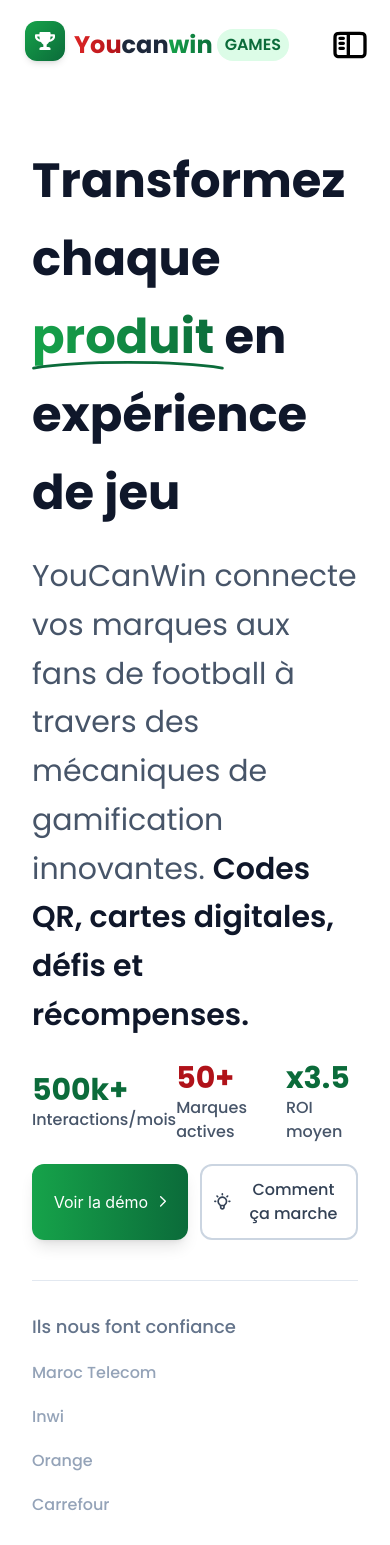
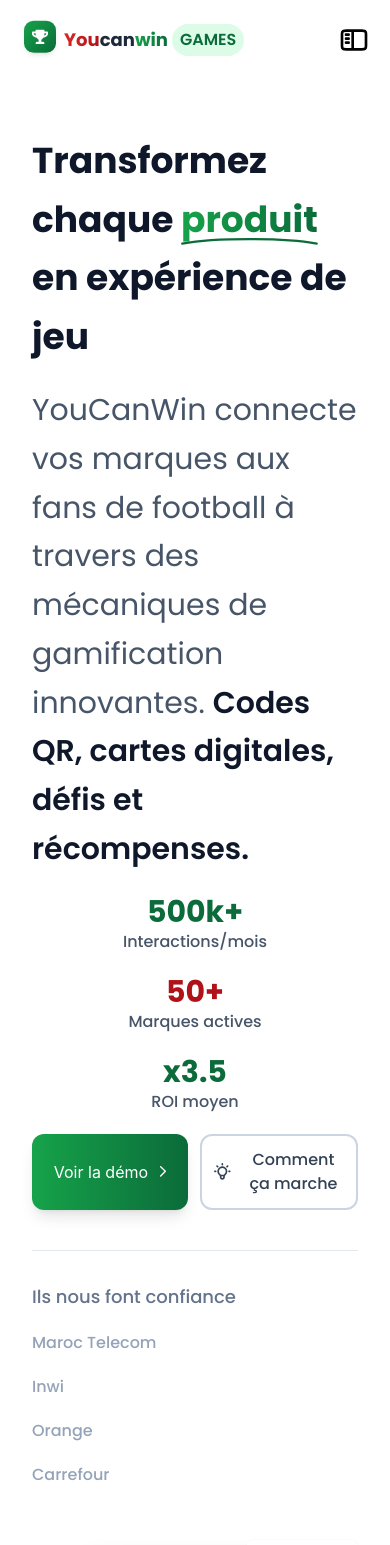
Before and after one commit to LatestPhysx/Challenge-VOID, a React (Vite) app: page / in a window 390 px wide. Shown: the top 1545 px of the page. Built offline with nearby package versions, Linux system fonts and the light colour scheme.

Commit message:
Fixed Layout Problems

```diff
--- a/src/Components/ContactSection/ContactSection.tsx
+++ b/src/Components/ContactSection/ContactSection.tsx
@@ -5,12 +5,12 @@
 
 const ContactSection = () => {
     return (
-        <motion.div initial={{ x: 300 }} viewport={{ once: true }} transition={{ duration: 0.7, delay: 0.4, ease: "backInOut" }} animate={{ x: 0 }} className='w-full py-24 px-16 flex flex-col gap-5 items-center text-center justify-center bg-[linear-gradient(90deg,#DC2626_0%,#B01219_100%)]'>
+        <motion.div initial={{ x: 300 }} viewport={{ once: true }} transition={{ duration: 0.7, delay: 0.4, ease: "backInOut" }} animate={{ x: 0 }} className='w-full py-24 px-10 sm:px-16 flex flex-col gap-5 items-center text-center justify-center bg-[linear-gradient(90deg,#DC2626_0%,#B01219_100%)]'>
             <span className='text-5xl poppins-bold text-white'>Prêt à transformer votre marketing ?</span>
             <span className='text-xl text-[#FEF2F2] poppins-regular'>Rejoignez les marques qui engagent leurs fans avec YouCanWin</span>
-            <div className='flex flex-col lg:flex-row mx-auto w-full p-1 grid-cols-2 gap-2 items-center justify-center'>
-                <button className='py-4 px-8 flex gap-3 items-center justify-center bg-white rounded-lg text-[#B01219] poppins-medium'><img src={RedCalendar} alt="" /> Planifier une démo gratuite</button>
-                <button className='py-4 h-full w-fit px-8 flex gap-3 items-center justify-center bg-white/10 border-2 border-white/30 rounded-lg text-[#B01219] poppins-medium text-white'><img src={WhiteMail} alt="" /> Nous contacter</button>
+            <div className='flex flex-col sm:flex-row mx-auto w-full p-1 grid-cols-2 gap-2 items-center justify-center'>
+                <button className='py-4 px-8 w-full sm:w-fit flex gap-3 items-center justify-center bg-white rounded-lg text-[#B01219] poppins-medium'><img src={RedCalendar} alt="" /> Planifier une démo gratuite</button>
+                <button className='py-4 h-full sm:w-fit px-8 flex gap-3 items-center justify-center bg-white/10 border-2 border-white/30 rounded-lg text-[#B01219] w-full poppins-medium text-white'><img src={WhiteMail} alt="" /> Nous contacter</button>
             </div>
         </motion.div>
     )
--- a/src/Components/Footer/Footer.tsx
+++ b/src/Components/Footer/Footer.tsx
@@ -49,8 +49,8 @@
                 <span className='flex items-end md:justify-center'>
                     <div className='py-2 px-6 flex flex-row gap-2 items-center justify-center bg-[#F0FDF4] border border-[#BBF7D0] rounded-lg text-[#0B6B3A] poppins-medium'><img src={GreenShield} alt="" /> Site conforme CNDP Maroc</div>
                 </span>
-                <span className='flex whitespace-normal wrap-break-word items-start md:justify-center text-[#475569] poppins-regular'>
-                    Un service de&nbsp;<span className='text-[#0B6B3A] poppins-semibold'>Agency.Africa</span>&nbsp;—&nbsp;<a target='_blank' href="http://games.agency.africa">games.agency.africa</a>
+                <span className=' whitespace-normal wrap-break-word items-start md:justify-center text-[#475569] poppins-regular'>
+                    Un service de&nbsp;<span className='text-[#0B6B3A] wrap-break-word  poppins-semibold'>Agency.Africa</span>&nbsp;—&nbsp;<a className='whitespace-normal wrap-break-word' target='_blank' href="http://games.agency.africa">games.agency.africa</a>
                 </span>
             </div>
         </motion.div>
--- a/src/Components/Navbar/Navbar.tsx
+++ b/src/Components/Navbar/Navbar.tsx
@@ -44,8 +44,8 @@
         </motion.nav>
         <motion.nav initial={{ y: -100 }} transition={{ duration: 0.7, delay: 0.4, ease: "backInOut" }} animate={{ y: 0 }} className='flex w-full lg:hidden p-5 relative'>
             <div className='flex flex-row justify-center items-center gap-1'>
-                <img src={Icon} alt="" />
-                <span className='poppins-bold text-2xl'>
+                <img className='w-10' src={Icon} alt="" />
+                <span className='poppins-bold text-lg sm:text-2xl'>
                     <span className='bg-[linear-gradient(90deg,_#DC2626_0%,_#B01219_100%)] bg-clip-text text-transparent'>You</span>
                     <span className='text-[#1E293B]'>can</span>
                     <span className='bg-[linear-gradient(90deg,_#16A34A_0%,_#0B6B3A_100%)] bg-clip-text text-transparent'>win</span>
@@ -53,11 +53,11 @@
                 <div className='px-2 py-1 uppercase text-[#0B6B3A] poppins-semibold bg-[#DCFCE7] rounded-full'>games</div>
             </div>
             <div className='flex-1'></div>
-            <button className='hover:cursor-pointer' onClick={() => setSidebarActive(true)}><img className='w-10' src={SidebarIcon} alt="" /></button>
+            <button className='hover:cursor-pointer' onClick={() => setSidebarActive(true)}><img className='w-8 sm:w-10' src={SidebarIcon} alt="" /></button>
             <div className={`${sidebarActive ? "opacity-100" : "opacity-0 pointer-events-none"} fixed top-0 left-0 z-20 w-screen h-screen bg-gray-500/50`}>
                 <div className={`flex ease-in-out transform z-20 ${sidebarActive ? "translate-x-0" : "translate-x-full"} duration-700 flex-col fixed w-2/3 h-full top-0 right-0 bg-white items-center justify-center`}>
                     <button className='hover:cursor-pointer' onClick={() => setSidebarActive(false)} className='py-2 px-4 poppins-bold absolute top-4 right-0 -translate-x-1/3 text-white'><img className='w-10' src={CloseIcon} alt="" /></button>
-                    <div className='flex flex-col justify-center items-center text-md capitalize content-center poppins-medium gap-10 w-full'>
+                    <div className='flex p-5 flex-col justify-center items-center text-md capitalize content-center poppins-medium gap-10 w-full'>
                         <button className='capitalize hover:cursor-pointer'>nos offres</button>
                         <button className='capitalize hover:cursor-pointer'>nos jeux</button>
                         <button className='capitalize hover:cursor-pointer'>album 2025</button>
--- a/src/Components/ParcourSection/ParcourSection.tsx
+++ b/src/Components/ParcourSection/ParcourSection.tsx
@@ -37,12 +37,12 @@
     ]
 
   return (
-    <motion.div initial={{ y: 100 }} viewport={{ once: true }} transition={{ duration: 0.7, delay: 0.4, ease: "backInOut" }} animate={{ y: 0 }} className='flex flex-col gap-5 py-24 px-5'>
+    <motion.div initial={{ y: 100 }} viewport={{ once: true }} transition={{ duration: 0.7, delay: 0.4, ease: "backInOut" }} whileInView={{ y: 0 }} className='flex flex-col gap-5 py-24 px-5'>
         <div className='flex flex-col gap-5 w-full items-center justify-center'>
             <span className='text-5xl poppins-bold text-[#0F172A]'>Un parcours client simple et engageant</span>
             <span className='text-xl poppins-regular text-[#475569]'>De l'achat du produit à la récompense, en 5 étapes</span>
         </div>
-        <div className='grid grid-cols-2 lg:grid-cols-3 xl:grid-cols-4 2xl:grid-cols-5 py-10 gap-5 items-center w-full lg:w-[90%] mx-auto justify-between'>
+        <div className='grid grid-cols-1 sm:grid-cols-2 lg:grid-cols-3 xl:grid-cols-4 2xl:grid-cols-5 py-10 gap-5 items-center w-full lg:w-[90%] mx-auto justify-between'>
             {
                 items.map((item, index) => {
                     return (
--- a/src/Components/Section/Section.tsx
+++ b/src/Components/Section/Section.tsx
@@ -9,18 +9,18 @@
   return (
     <motion.div initial={{ x: -1000 }} transition={{ duration: 0.7, delay: 0.4, ease: "backInOut" }} animate={{ x: 0 }} className='flex xl:w-[90%] flex-col lg:flex-row items-center content-center mx-auto mt-5 gap-5 p-5'>
         <div className='flex p-3 w-full flex-col gap-5'>
-            <span className='poppins-bold text-4xl leading-relaxed xl:leading-tight lg text-5xl xl:text-8xl text-[#0F172A]'>Transformez chaque <span className='text-transparent relative bg-clip-text bg-[linear-gradient(90deg,_#16A34A_0%,_#0B6B3A_100%)]'>produit <div className='absolute bottom-0 left-0 w-full'><img src={Underline} className='w-full' alt="" /></div></span> en expérience de jeu</span>
+            <span className='poppins-bold text-4xl leading-relaxed xl:leading-tight lg sm:text-5xl xl:text-8xl text-[#0F172A]'>Transformez chaque <span className='text-transparent relative bg-clip-text bg-[linear-gradient(90deg,_#16A34A_0%,_#0B6B3A_100%)]'>produit <div className='absolute bottom-0 left-0 w-full'><img src={Underline} className='w-full' alt="" /></div></span> en expérience de jeu</span>
             <span className='text-3xl leading-relaxed text-[#475569] poppins-regular'>YouCanWin connecte vos marques aux fans de football à travers des mécaniques de gamification innovantes. <span className='poppins-semibold text-[#0F172A]'>Codes QR, cartes digitales, défis et récompenses.</span></span>
-            <div className='flex flex-row w-full justify-between items-center'>
-                <div className='flex flex-col'>
+            <div className='flex flex-col gap-5 sm:gap-0 sm:flex-row w-full justify-between items-center'>
+                <div className='flex flex-col items-center sm:items-start'>
                     <span className='poppins-bold text-3xl text-[#0B6B3A]'>500k+</span>
                     <span className='poppins-medium text-md text-[#475569]'>Interactions/mois</span>
                 </div>
-                <div className='flex flex-col'>
+                <div className='flex flex-col items-center sm:items-start'>
                     <span className='poppins-bold text-3xl text-[#B01219]'>50+</span>
                     <span className='poppins-medium text-md text-[#475569]'>Marques actives</span>
                 </div>
-                <div className='flex flex-col'>
+                <div className='flex flex-col items-center sm:items-start'>
                     <span className='poppins-bold text-3xl text-[#0B6B3A]'>x3.5</span>
                     <span className='poppins-medium text-md text-[#475569]'>ROI moyen</span>
                 </div>
```
